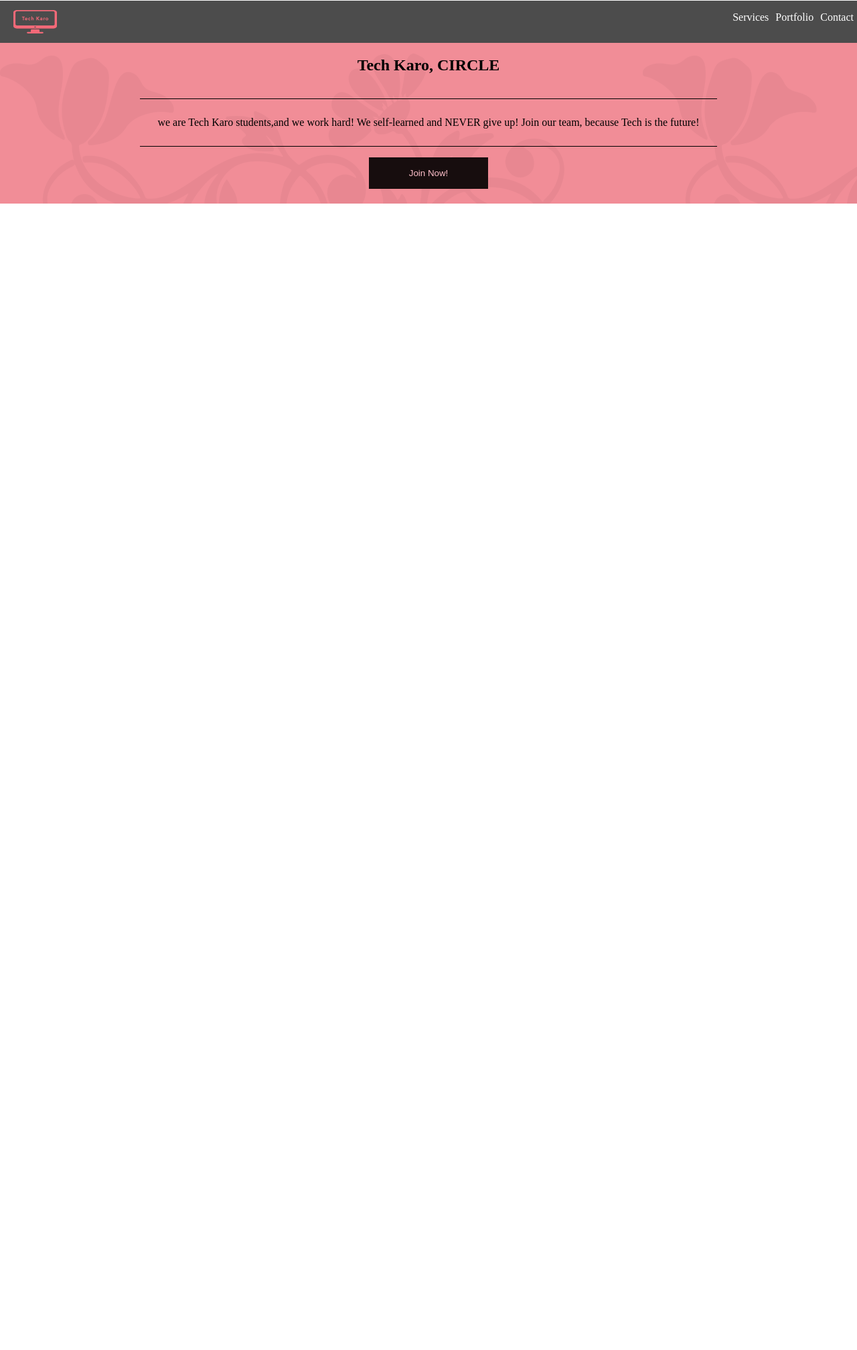
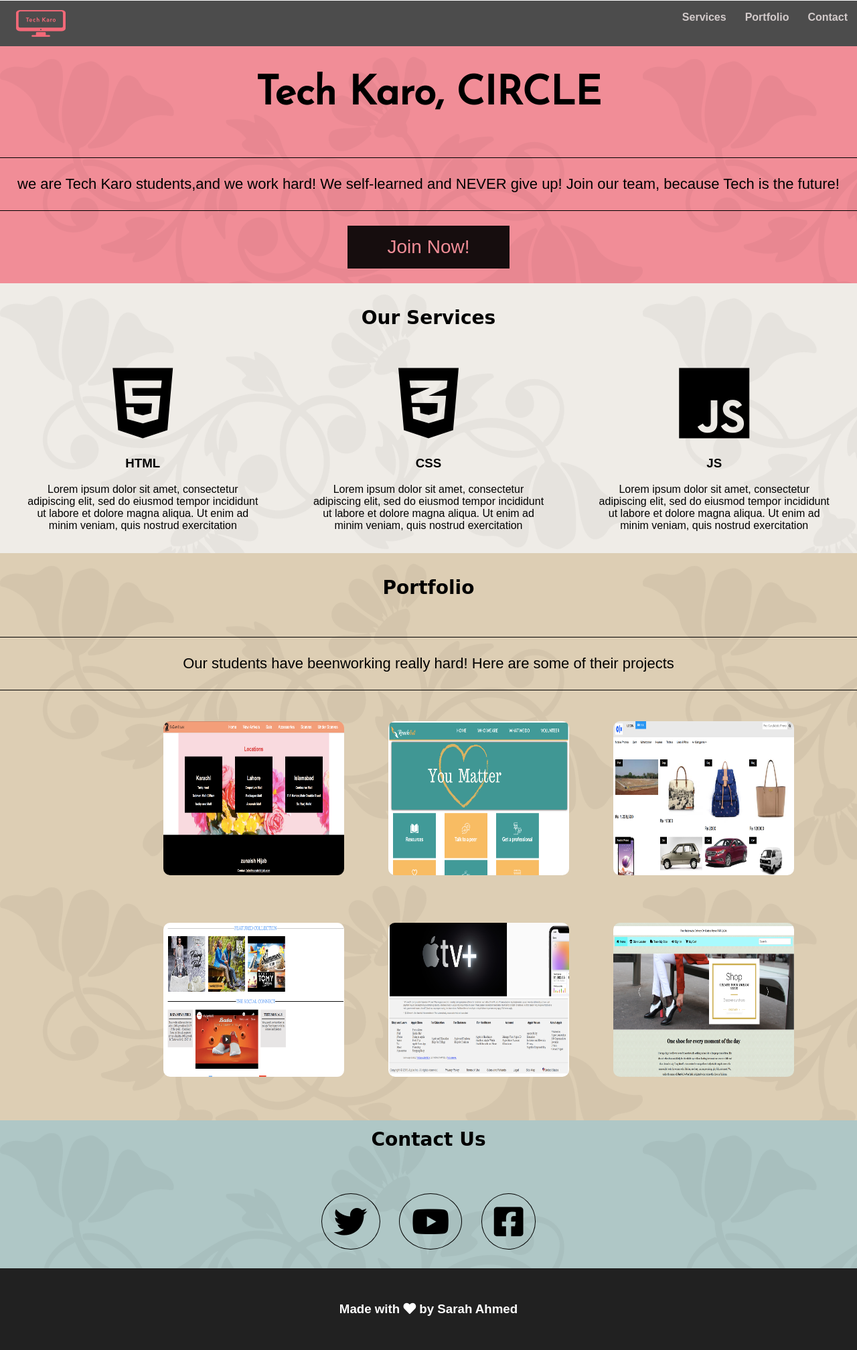
Before and after one commit to aishakhan267/task-of-14-may2019, a plain HTML site: page index.html in a window 1280 px wide. Shown: the part 41-2057 px from the top of the page at 67% size. Before the commit the page ends 800 px from the top, so only its background shows below. Drawn offline with Linux system fonts and the light colour scheme.

```diff
--- a/index.html
+++ b/index.html
@@ -9,6 +9,7 @@
     <title>Document</title>
     <link rel="stylesheet" href="https://use.fontawesome.com/releases/v5.8.2/css/all.css"
         integrity="sha384-oS3vJWv+0UjzBfQzYUhtDYW+Pj2yciDJxpsK1OYPAYjqT085Qq/1cq5FLXAZQ7Ay" crossorigin="anonymous">
+    <link href="https://fonts.googleapis.com/css?family=Josefin+Sans&display=swap" rel="stylesheet">
     <link rel="stylesheet" href="style.css">
 </head>
 
@@ -19,24 +20,86 @@
         <img src="images/logo.png" alt="tech karo logo">
         <nav>
             <ul>
-                <li><a>Services</a></li>
-                <li><a>Portfolio</a></li>
-                <li><a>Contact</a></li>
+                <li><a href="#">Services</a></li>
+                <li><a href="#">Portfolio</a></li>
+                <li><a href="#">Contact</a></li>
             </ul>
         </nav>
     </header>
-    <section id="main">
+    <main>
+        <section id="circle">
+            <h1>Tech Karo, CIRCLE</h1>
+            <P>we are Tech Karo students,and we work hard! We self-learned and NEVER give up! Join our team, because
+                Tech is the future!</P>
 
-        <h1>Tech Karo, CIRCLE</h1>
-        <P>we are Tech Karo students,and we work hard! We self-learned and NEVER give up! Join our team, because Tech is the future!</P>
+            <button>Join Now!</button>
+        </section>
+        <section id="services">
+            <h2>Our Services</h2>
+            <div class="combine">
+                <figure><i class="fab fa-html5"></i>
+                    <figcaption>
+                        <h3>HTML</h3>
+                        <p> Lorem ipsum dolor sit amet, consectetur adipiscing elit, sed do eiusmod tempor incididunt ut
+                            labore
+                            et dolore magna aliqua. Ut enim ad minim veniam, quis nostrud exercitation </p>
+                    </figcaption>
+                </figure>
+                <figure><i class="fab fa-css3-alt"></i>
+                    <figcaption>
+                        <h3>CSS</h3>
+                        <p>Lorem ipsum dolor sit amet, consectetur adipiscing elit, sed do eiusmod tempor incididunt ut
+                            labore
+                            et dolore magna aliqua. Ut enim ad minim veniam, quis nostrud exercitation</p>
+                    </figcaption>
+                </figure>
+                <figure><i class="fab fa-js"></i>
+                    <figcaption>
+                        <h3>JS</h3>
+                        <p>Lorem ipsum dolor sit amet, consectetur adipiscing elit, sed do eiusmod tempor incididunt ut
+                            labore
+                            et dolore magna aliqua. Ut enim ad minim veniam, quis nostrud exercitation</p>
+                    </figcaption>
+                </figure>
+            </div>
+        </section>
+        <section id="portfolio">
+            <h2>Portfolio</h2>
+            <p>Our students have beenworking really hard! Here are some of their projects</p>
+            <div id="cohort">
 
-        <button>Join Now!</button>
-    </section>
-
-
-
-
-
+                <div>
+                    <img src="images/projects/p-1.png" alt="project">
+                </div>
+                <div>
+                    <img src="images/projects/p-2.png" alt="project">
+                </div>
+                <div>
+                    <img src="images/projects/p-3.png" alt="project">
+                </div>
+                <div>
+                    <img src="images/projects/p-4.png" alt="project">
+                </div>
+                <div>
+                    <img src="images/projects/p-5.png" alt="project">
+                </div>
+                <div>
+                    <img src="images/projects/p-6.png" alt="project">
+                </div>
+            </div>
+        </section>
+        <section id="social-media">
+            <h2>Contact Us</h2>
+            <div class="icons">
+                <i class="fab fa-twitter"></i>
+                <i class="fab fa-youtube"></i>
+                <i class="fab fa-facebook-square"></i>
+            </div>
+        </section>
+    </main>
+    <footer>
+        <h3>Made with <i class="fas fa-heart"></i> by Sarah Ahmed</h3>
+    </footer>
 
 </body>
 
--- a/style.css
+++ b/style.css
@@ -4,54 +4,162 @@ body {
     padding: 0;
     margin: 0;
 }
+* {
+    font-family: 'Montserrat', sans-serif;
+}
 marquee {
     background-color: #ed484c;
     color: white;
     padding: 10px;
-
-
+    font-weight: bold;
 }
 #highlight {
-    padding: 4px 11px;
+    padding: 3px 10px;
+    background-color: #fdf733;
+    font-weight: bold;
 }
  img{
-  height: 35px;
-  margin: 14px 20px;
+  height: 40px;
+  margin: 14px 24px;
 }
 header {
     background-color: #4c4c4c;
     display: flex;
     justify-content: space-between;
-    color: white;
-
 }
 ul li {
     list-style-type: none;
-    margin: 0px 5px;
+    margin: 0px 14px;
 }
 ul {
     display: flex;
     flex-direction: row;
 }
-#main {
+a {
+    color:#d3cbcb;
+    text-decoration: none;
+    font-weight: bold;
+}
+#circle {
     background-image: url(images/floral.png);
     display: flex;
     flex-direction: column;
     background-color:#f18d97;
     align-items: center;
-    text-align: center;
 }
-#main p {
+#circle h1 {
+    margin:42px 0px;
+    font-family: 'Josefin Sans', sans-serif;
+    font-size: 60px;
+}
+#circle p {
     border-top: 1px solid black;
     border-bottom:1px solid black ;
     padding: 26px ;
     text-align: center;
+    font-size: 22px;
 }
 
-#main button {
-    background-color: #170d0e;
+#circle button {
+    background-color: #160d0e;
     padding: 16px 60px;
     border: none;
-    color: pink;
+    color: #f18d97;
     margin-bottom: 22px;
+    font-size: 28px;
 }
+#services {
+    display: flex;
+    flex-direction: column;
+    background-image: url(images/floral.png);
+    background-color: #efece7;
+}
+#services h2 {
+    font-family: 'Sofia', cursive;
+    text-align: center;
+    font-size: 28px;
+    padding: 12px 0px;
+}
+.combine figure>i {
+    font-size: 120px;
+    justify-content: center;
+    display: flex;
+}
+.combine {
+    display: flex;
+    flex-direction: row;
+
+}
+.combine figcaption>h3 {
+    text-align: center;
+}
+.combine figcaption>p {
+    text-align: center;
+}
+#portfolio {
+    background-image: url(images/floral.png);
+    background-color: #ddceb4;
+    display: grid;
+
+}
+#portfolio h2{
+    font-family: 'Sofia', cursive;
+    text-align: center;
+    font-size: 28px;
+    padding: 12px 0px;
+}
+#portfolio p {
+    border-top: 1px solid black;
+    border-bottom:1px solid black ;
+    padding: 26px ;
+    text-align: center;
+    font-size: 22px;
+}
+
+#cohort {
+    width: 1000px;
+    height: 600px;
+    margin: 10px 50px 10px 220px;
+    display: grid;
+    grid-template-columns:repeat(3,1fr);
+    grid-template-rows: repeat(2,1fr);
+    grid-row-gap: 2px;
+    grid-column-gap: 8px;
+}
+#cohort div>img {
+    height:230px;
+    width:270px;
+    border-radius: 10px;
+}
+#social-media {
+    background-image:url(images/floral.png);
+    background-color:#afc7c6;
+    display: flex;
+    flex-direction: column;
+    align-items: center;
+}
+#social-media h2 {
+    margin-top: 0px;
+    font-family: 'Sofia', cursive;
+    text-align: center;
+    font-size: 28px;
+    padding: 12px 0px;
+}
+#social-media i{
+    border: 1px solid black;
+    border-radius:100%;
+    padding: 16px 18px;
+    font-size: 50px;
+    margin: 28px 12px;
+}
+
+footer {
+    background-color: #212121;
+}
+footer h3 {
+    color: white;
+    text-align: center;
+    margin-top: 0px;
+    margin-bottom: 0px;
+    padding: 50px 0px;
+}
```
Also changed, not shown: 1 other file.
